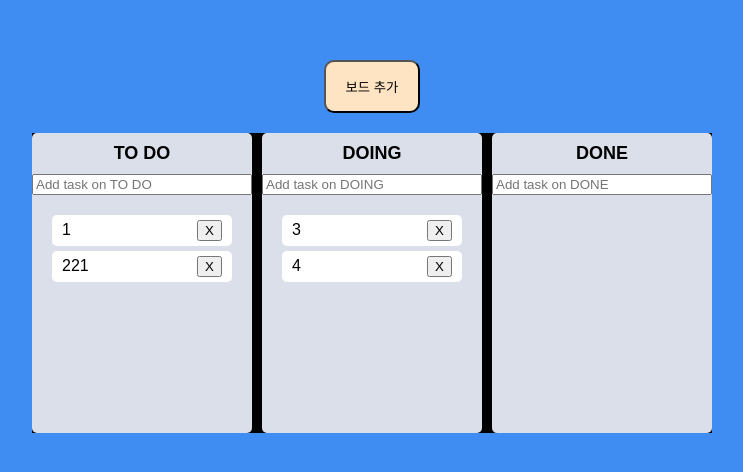
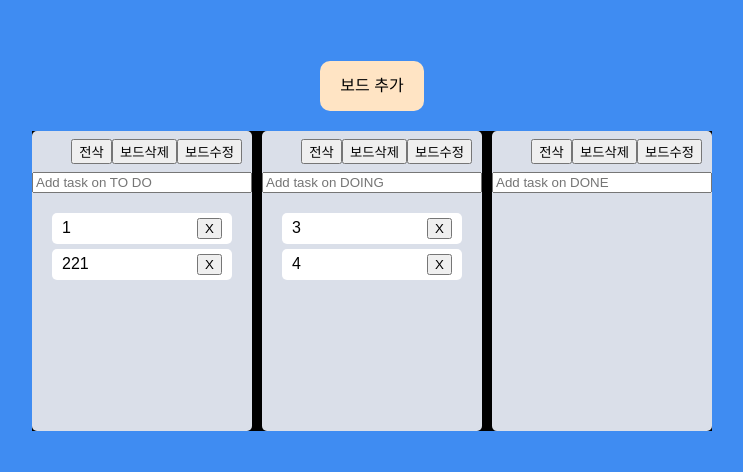
Before and after one commit to bigwave-cho/trello-todo, a React (Create React App) app: page / in a window 1280 px wide. Shown: the part 154-626 px from the top of the page, without its empty margins (268-1011 px from the left). Built offline with nearby package versions, Linux system fonts and the light colour scheme.

Commit message:
toDo 전삭, 보드삭제, 보드수정

```diff
--- a/src/App.tsx
+++ b/src/App.tsx
@@ -22,7 +22,7 @@ const Wrapper = styled.div`
   margin: 0 auto;
 `;
 
-const CreateBoard = styled.button`
+const CreateBoard = styled.div`
   display: flex;
   background-color: bisque;
   padding: 15px 20px;
@@ -71,7 +71,6 @@ function App() {
           const taskBoard = boardsCopy[+source.index];
           boardsCopy.splice(+source.index, 1);
           boardsCopy.splice(+destination.index, 0, taskBoard);
-          console.log(boardsCopy);
           return boardsCopy;
         });
       }
@@ -176,6 +175,7 @@ function App() {
                   >
                     {(provided) => (
                       <Board
+                        index={index}
                         parentMagic={provided}
                         boardTitle={board.title}
                         boardId={board.id + ''}
--- a/src/Components/Board.tsx
+++ b/src/Components/Board.tsx
@@ -18,10 +18,19 @@ const Wrapper = styled.div`
 `;
 
 const Title = styled.h2`
+  position: relative;
+  display: flex;
+  justify-content: center;
+  align-items: center;
   text-align: center;
   font-weight: 600;
   margin-bottom: 10px;
   font-size: 18px;
+
+  div {
+    position: absolute;
+    right: 10px;
+  }
 `;
 
 interface IAreaProps {
@@ -54,32 +63,84 @@ interface IBoardProps {
   boardId: string;
   boardTitle: string;
   parentMagic: DraggableProvided;
+  index: number;
 }
 
 interface IForm {
-  toDo: string;
+  [key: string]: string;
 }
 
-function Board({ toDos, boardId, boardTitle, parentMagic }: IBoardProps) {
+function Board({
+  toDos,
+  boardId,
+  boardTitle,
+  parentMagic,
+  index,
+}: IBoardProps) {
   const { register, handleSubmit, setValue } = useForm<IForm>();
+
   const setToDos = useSetRecoilState(toDoState);
   const onValid = ({ toDo }: IForm) => {
     const newToDo = {
       id: Date.now(),
       text: toDo,
     };
+
     setToDos((allBoards) => {
       const boardsCopy = [...allBoards];
-      const boardCopy = { ...allBoards[+boardId] };
+      const boardCopy = { ...allBoards[index] };
       const newToDoArr = [...boardCopy.toDos, newToDo];
-      boardsCopy.splice(+boardId, 1, { ...boardCopy, toDos: newToDoArr });
+      boardCopy.toDos = newToDoArr;
+      boardsCopy.splice(index, 1, boardCopy);
       return boardsCopy;
     });
     setValue('toDo', '');
   };
+
+  const onDeleteAll = () => {
+    setToDos((allBoards) => {
+      const boardsCopy = [...allBoards];
+      const boardCopy = { ...boardsCopy[index] };
+      boardCopy.toDos = [];
+      boardsCopy[index] = boardCopy;
+      return boardsCopy;
+    });
+  };
+
+  const onDeleteBoard = () => {
+    setToDos((allBoards) => {
+      const boardsCopy = [...allBoards];
+      boardsCopy.splice(index, 1);
+      return boardsCopy;
+    });
+  };
+
+  const onModifyBoard = () => {
+    const newTitle = window.prompt('보드의 새 이름을 입력하세요.');
+    if (newTitle === undefined) return;
+
+    if (newTitle) {
+      console.log(newTitle);
+      setToDos((allBoards) => {
+        const boardsCopy = [...allBoards];
+        const boardCopy = { ...boardsCopy[index] };
+        boardCopy.title = newTitle;
+        boardsCopy.splice(index, 1, boardCopy);
+        return boardsCopy;
+      });
+    }
+  };
+
   return (
     <Wrapper ref={parentMagic.innerRef} {...parentMagic.draggableProps}>
-      <Title {...parentMagic.dragHandleProps}>{boardTitle}</Title>
+      <Title {...parentMagic.dragHandleProps}>
+        {boardTitle}
+        <div>
+          <button onClick={onDeleteAll}>전삭</button>
+          <button onClick={onDeleteBoard}>보드삭제</button>
+          <button onClick={onModifyBoard}>보드수정</button>
+        </div>
+      </Title>
       <Form onSubmit={handleSubmit(onValid)}>
         <input
           {...register('toDo', { required: true })}
```
